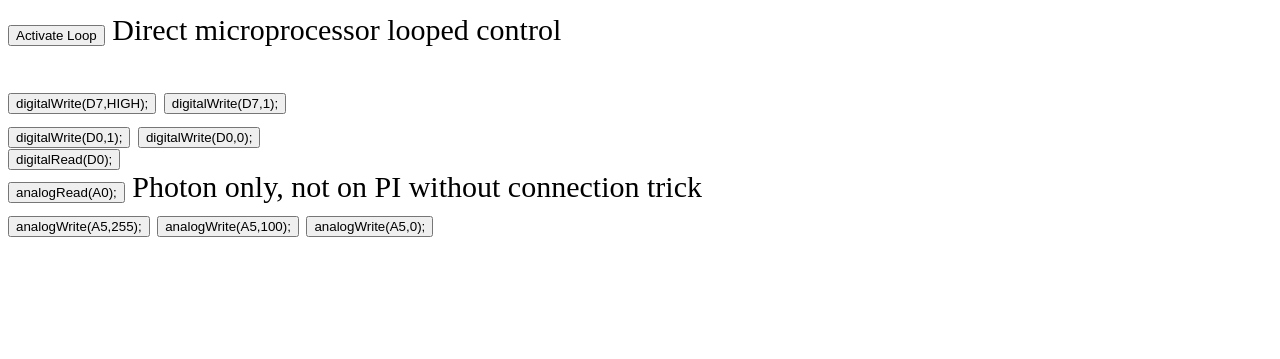
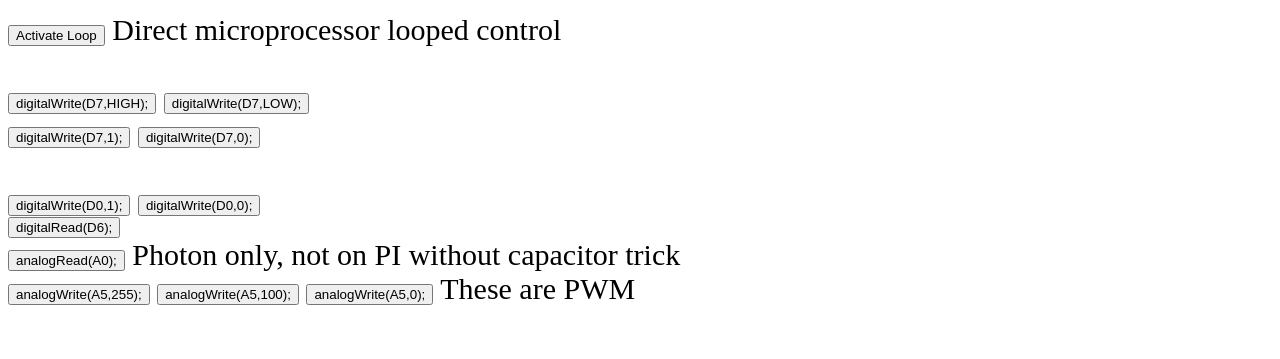
Before and after one commit to hpssjellis/particle-photon-raspberry-pi-iot, a plain HTML site: page index.html in a window 1280 px wide. Shown: the part 441-800 px from the top of the page. Drawn offline with Linux system fonts and the light colour scheme.

Commit message:
Update index.html

```diff
--- a/index.html
+++ b/index.html
@@ -203,13 +203,24 @@ Get this from the settings area when logged into <a href="http://particle.io/bui
     sendToParticle('digitalWrite(D7,HIGH);')
 }">
 
+<input type="button" value="digitalWrite(D7,LOW);" onClick="{
+    sendToParticle('digitalWrite(D7,LOW);')
+}"><br>
+
 
 <input type="button" value="digitalWrite(D7,1);" onClick="{
+    sendToParticle('digitalWrite(D7,1);')
+}">
+<input type="button" value="digitalWrite(D7,0);" onClick="{
     sendToParticle('digitalWrite(D7,0);')
-}"><br>
+}"><br><br>
+
+
+
+
 
 <input type="button" value="digitalWrite(D0,1);" onClick="{
-    sendToParticle('digitalWrite(D7,1);')
+    sendToParticle('digitalWrite(D0,1);')
 }">
 
 <input type="button" value="digitalWrite(D0,0);" onClick="{
@@ -220,14 +231,14 @@ Get this from the settings area when logged into <a href="http://particle.io/bui
 
 
 
-<input type="button" value="digitalRead(D0);" onClick="{
-    sendToParticle('digitalRead(D0);')
+<input type="button" value="digitalRead(D6);" onClick="{
+    sendToParticle('digitalRead(D6);')
 }"><br>
 
 
 <input type="button" value="analogRead(A0);" onClick="{
     sendToParticle('analogRead(A0);')
-}">   Photon only, not on PI without connection trick<br>
+}">   Photon only, not on PI without capacitor trick<br>
 
 
 
@@ -244,7 +255,7 @@ Get this from the settings area when logged into <a href="http://particle.io/bui
 
 <input type="button" value="analogWrite(A5,0);" onClick="{
     sendToParticle('analogWrite(A5,0);')
-}"><br><br><br><br>
+}"> These are PWM <br><br><br><br>
 
    <h3>Delete the following after finished testing</h3>
 <!-- ********************* Delete the following when happy with your page -->
```
